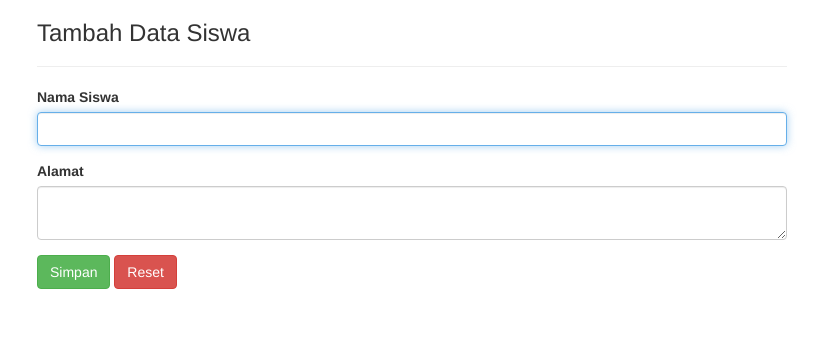
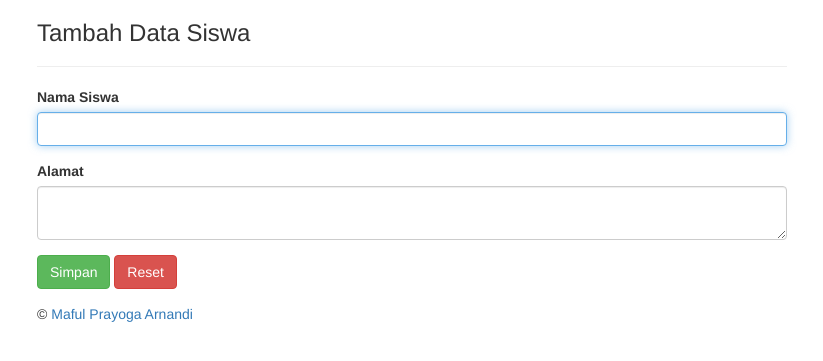
Before and after one commit to hendisantika/CRUD-with-Bootstrap, a PHP site: page /tambah.php in a window 1280 px wide. Shown: the top 361 px of the page, without its empty margins (33-856 px from the left). Run offline with PHP 8.4, Linux system fonts and the light colour scheme.

Commit message:
Update tambah.php

```diff
--- a/tambah.php
+++ b/tambah.php
@@ -42,6 +42,9 @@ include 'config/koneksi.php';
 				?>
 		</div>
 	</div>
+	<footer>
+		&copy; <a href="http://mafulprayogaarnandi.blogspot.com" target="_blank">Maful Prayoga Arnandi</a>
+	</footer>
 </div>
 
 <script src="js/bootstrap.min.js"></script>
```
